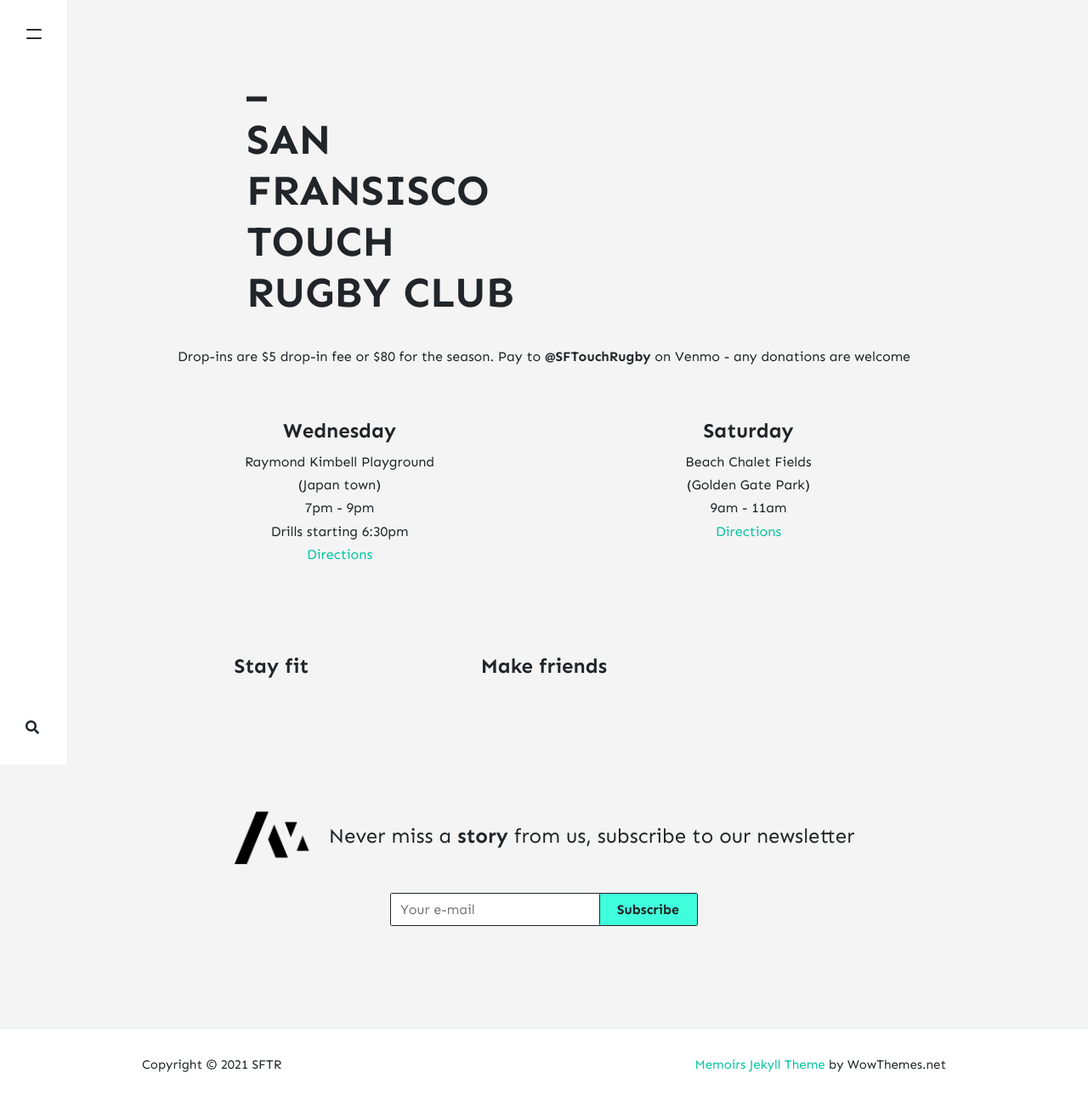
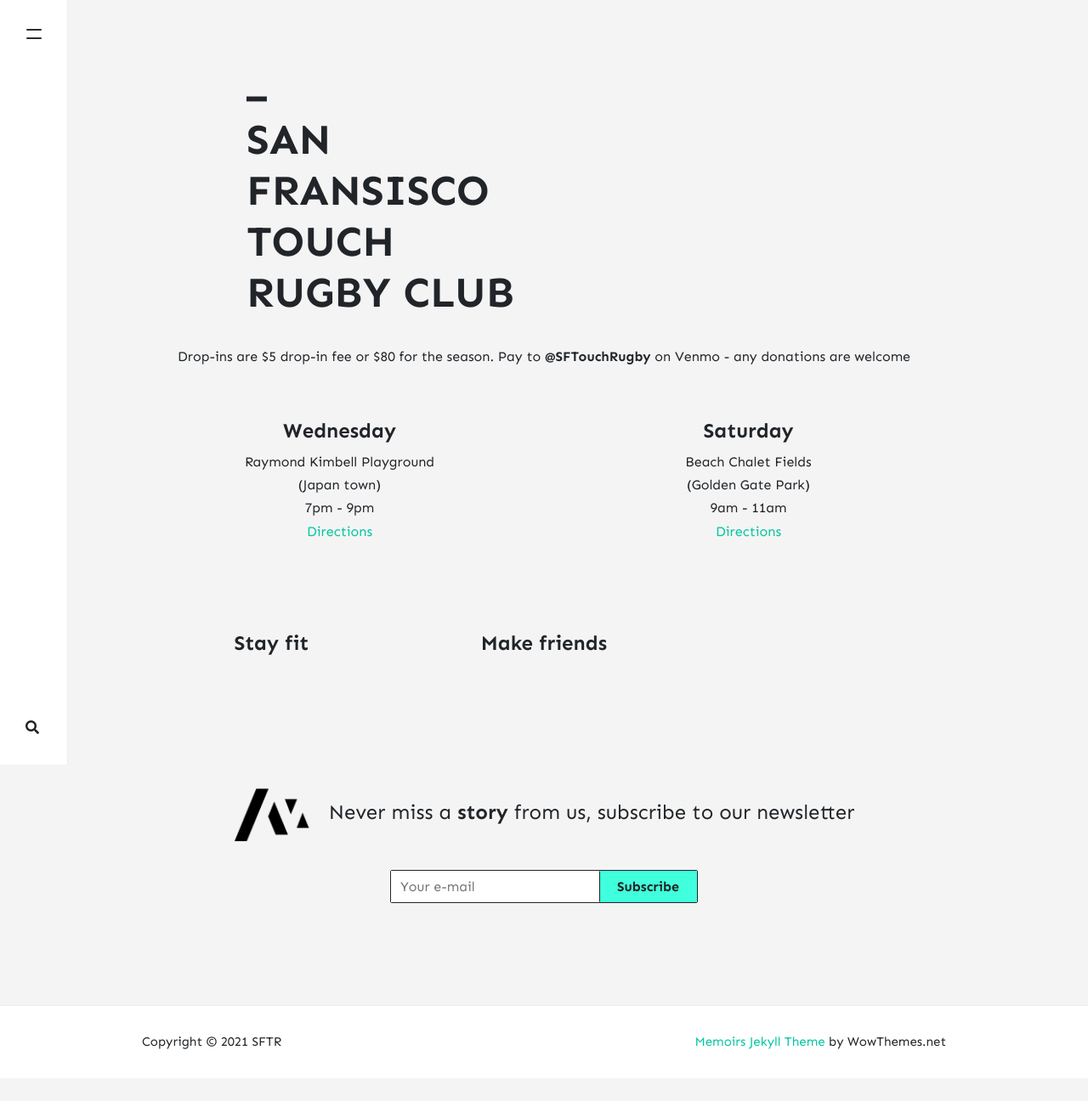
Before and after one commit to stackbit-projects/blue-triceratops-4f502, a Jekyll site: the page built from _pages/about.md, in a window 1280 px wide. Shown: the whole page at 85% size. Built offline with Jekyll 4.4.1, drawn with Linux system fonts in a browser that asks for light colours; nearby versions of some CDN libraries; comment, search, counter and statistics services are not loaded; after the commit the page ends 1269 px from its top, so only the background shows below that.

Commit message:
home.html: changed

```diff
--- a/_layouts/home.html
+++ b/_layouts/home.html
@@ -32,7 +32,6 @@ permalink: "/home.html"
             <p> Raymond Kimbell Playground</br>
                 (Japan town)</br>
                 7pm - 9pm</br>
-                Drills starting 6:30pm</br>
                 <a href="https://www.google.com/maps/dir//37.7828002,-122.435043/@37.7828,-122.435043,14z?hl=en">Directions</a>
             </p>
         </div>
```
